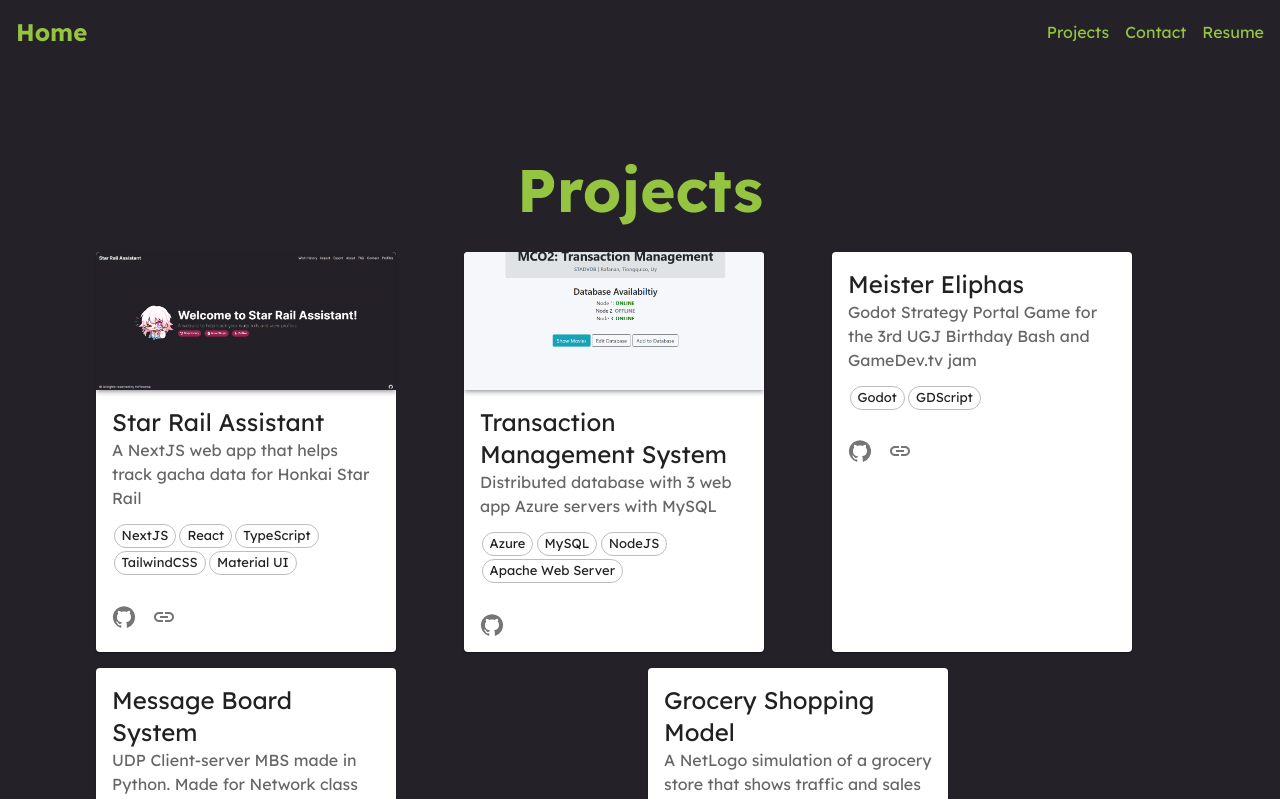
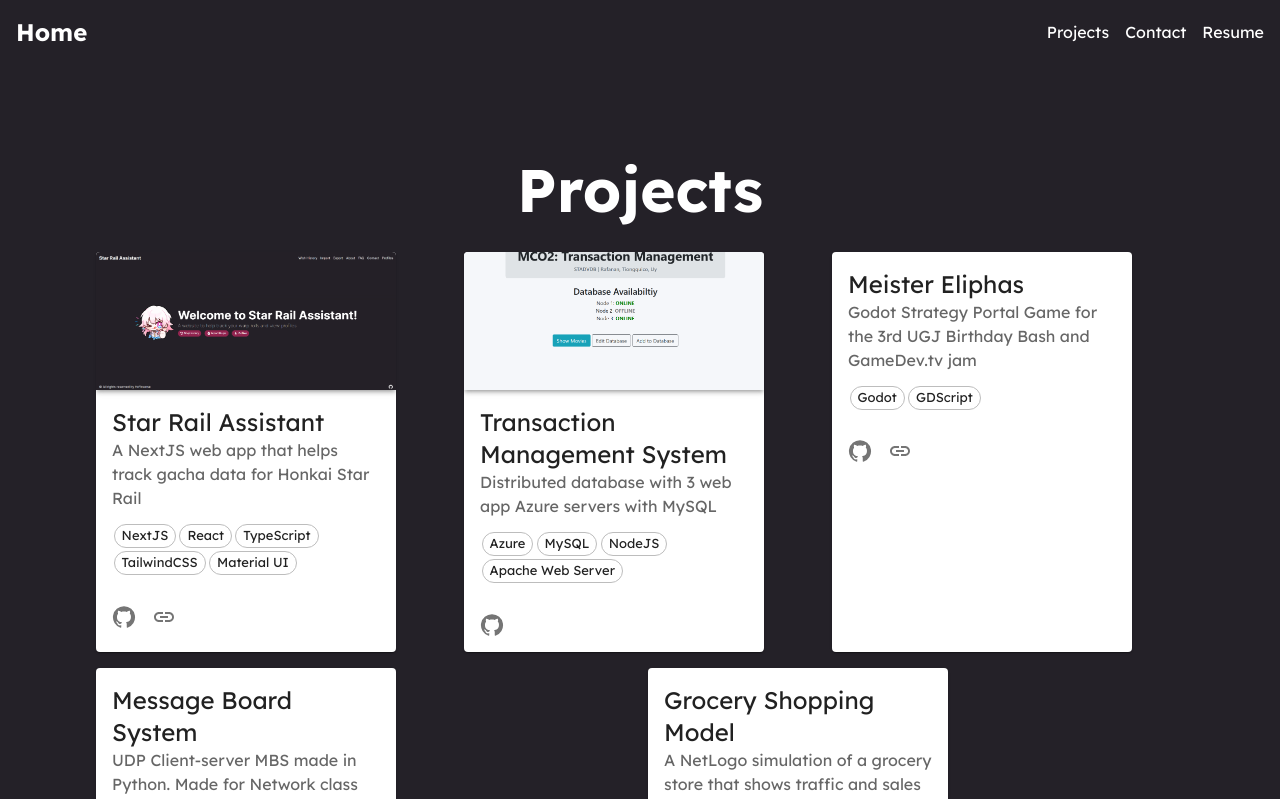
Before and after one commit to erik-lance/portfolio-website, a Next.js app: page /projects in a window 1280 px wide. Shown: the top 799 px of the page. Built offline with nearby package versions, Linux system fonts and the light colour scheme.

Commit message:
Fixed white

```diff
--- a/src/styles/globals.css
+++ b/src/styles/globals.css
@@ -3,6 +3,7 @@
 @tailwind utilities;
 
 :root {
+  --white: 255, 255, 255;
   --black: 36, 33, 40;
   --gray: 96, 96, 96;
   --dark-green: 31, 55, 54;
@@ -10,11 +11,11 @@
   --light-green: 66, 127, 59;
   --yellow-green: 149, 197, 64;
   --beige: 230, 222, 202;
-  --white: 0, 0, 0;
+
   --dark-brown: 61, 37, 59;
   --brown: 82, 59, 64;
 
-  --foreground-rgb: var(--yellow-green);
+  --foreground-rgb: var(--white);
   --background-start-rgb: var(--black);
   --background-end-rgb: var(--background-start-rgb)
 
```
